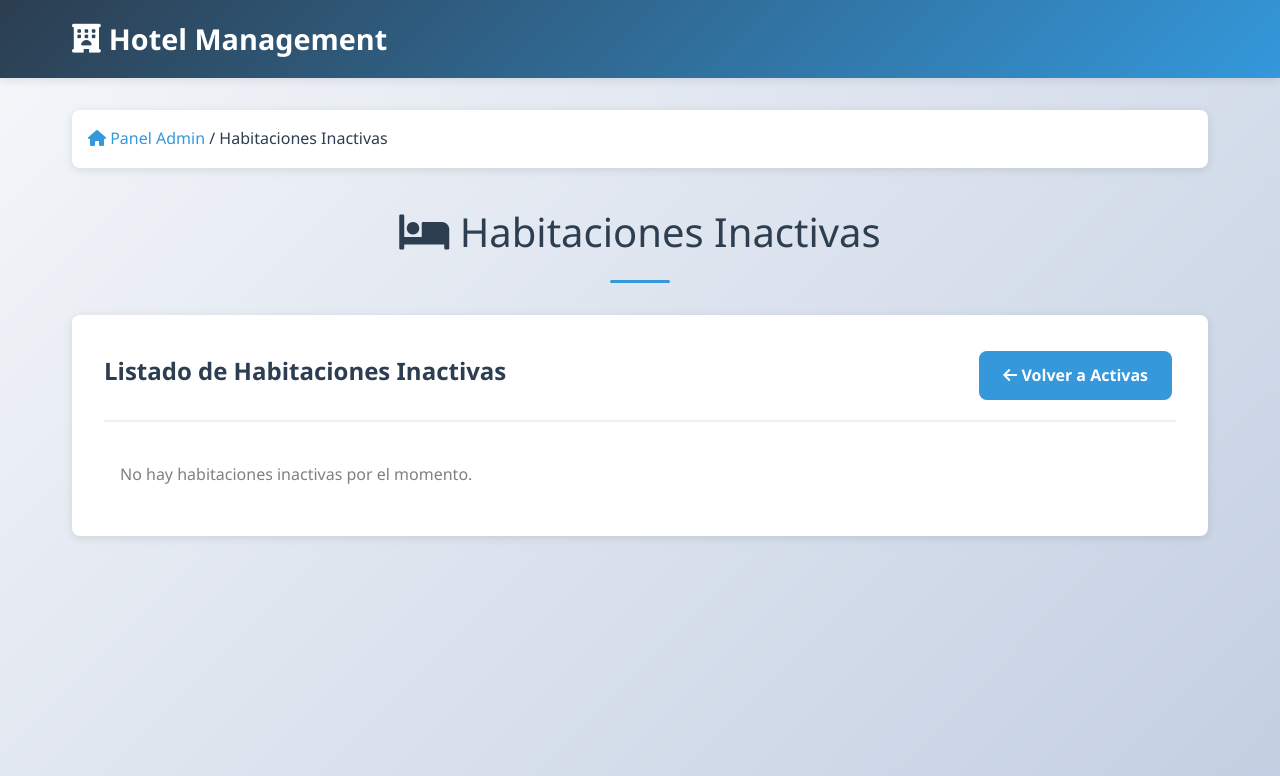
After one commit to KevinPalomino/HotelPython, a Python web app: template app/templates/admin/habitaciones_inactivas.html in a window 1280 px wide. The commit adds this page. Shown: the top 776 px of the page. Run offline with Jinja, Linux system fonts and the light colour scheme; the template is opened without the code that fills it, so the values that code supplies are empty.

Commit message:
Se modificó el panel de listar habitaciones, permite visualizar el tipo de camas, visualizar unicamente las activas, pero tambien habilitar las inactivas.

```diff
--- /dev/null
+++ b/app/templates/admin/habitaciones_inactivas.html
@@ -0,0 +1,71 @@
+{% extends "base.html" %} {% block title %}Habitaciones Inactivas - Hotel
+Management{% endblock %} {% block content %}
+<div class="breadcrumb">
+  <a href="{{ url_for('admin.panel_admin') }}"
+    ><i class="fas fa-home"></i> Panel Admin</a
+  >
+  <span> / Habitaciones Inactivas</span>
+</div>
+
+<h1 class="page-title">
+  <i class="fas fa-bed"></i>
+  Habitaciones Inactivas
+</h1>
+
+<div class="card">
+  <div class="card-header">
+    <div
+      style="display: flex; justify-content: space-between; align-items: center"
+    >
+      <h2 class="card-title">Listado de Habitaciones Inactivas</h2>
+      <a
+        href="{{ url_for('admin.listar_habitaciones') }}"
+        class="btn btn-primary"
+      >
+        <i class="fas fa-arrow-left"></i> Volver a Activas
+      </a>
+    </div>
+  </div>
+
+  {% if habitaciones %}
+  <div class="table-container">
+    <table class="table">
+      <thead>
+        <tr>
+          <th>ID</th>
+          <th>Tipo</th>
+          <th>Capacidad</th>
+          <th>Precio</th>
+          <th>Categoría</th>
+          <th>Acciones</th>
+        </tr>
+      </thead>
+      <tbody>
+        {% for habitacion in habitaciones %}
+        <tr>
+          <td>{{ habitacion.idhabitaciones }}</td>
+          <td>{{ habitacion.tipo.nombre }}</td>
+          <td>{{ habitacion.capacidad }} personas</td>
+          <td>${{ "{:,.0f}".format(habitacion.precio) }}</td>
+          <td>{{ habitacion.categoria.nombre }}</td>
+          <td>
+            <a
+              href="{{ url_for('admin.activar_habitacion', id=habitacion.idhabitaciones) }}"
+              class="btn btn-success"
+              onclick="return confirm('¿Deseas volver a habilitar esta habitación?')"
+            >
+              <i class="fas fa-undo"></i> Activar
+            </a>
+          </td>
+        </tr>
+        {% endfor %}
+      </tbody>
+    </table>
+  </div>
+  {% else %}
+  <p style="padding: 1rem; color: gray">
+    No hay habitaciones inactivas por el momento.
+  </p>
+  {% endif %}
+</div>
+{% endblock %}
```
Also changed, not shown: app/models/models.py (+13 -0 lines), app/routes/admin_routes.py (+23 -1 lines), app/templates/admin/listar_habitaciones.html (+12 -2 lines).
